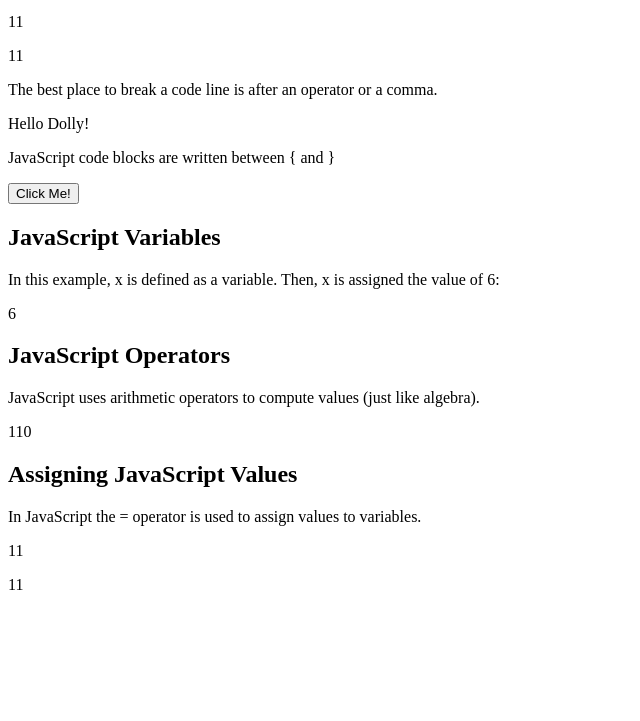
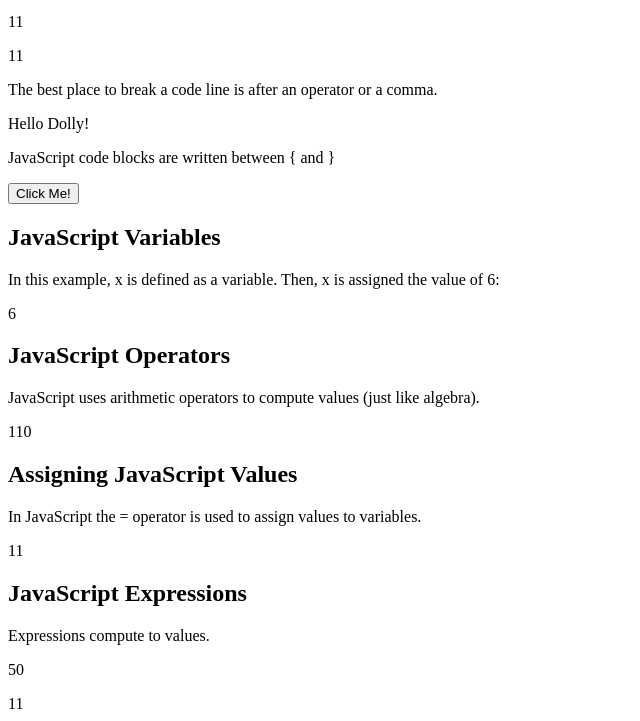
Before and after one commit to Johnnysky2700/JavaScript, a plain HTML site: page index.html in a window 1280 px wide. Shown: the part 397-1118 px from the top of the page, without its empty margins (0-640 px from the left). Before the commit the page ends 999 px from the top, so only its background shows below. Drawn offline with Linux system fonts and the light colour scheme.

Commit message:
Expressions compute to values

```diff
--- a/index.html
+++ b/index.html
@@ -61,6 +61,11 @@
         <p>In JavaScript the = operator is used to assign values to variables.</p>
         <p id="memo4"></p>
 
+        <h2>JavaScript Expressions</h2>
+        <p>Expressions compute to values.</p>
+        <p id="memo5"></p>
+
+
 
 
 
--- a/text.js
+++ b/text.js
@@ -46,3 +46,5 @@ function myFunction() {
     x = 5;
     y = 6;
     document.getElementById("memo4").innerHTML = x + y;
+
+    document.getElementById("memo5").innerHTML = 5 * 10;
```
